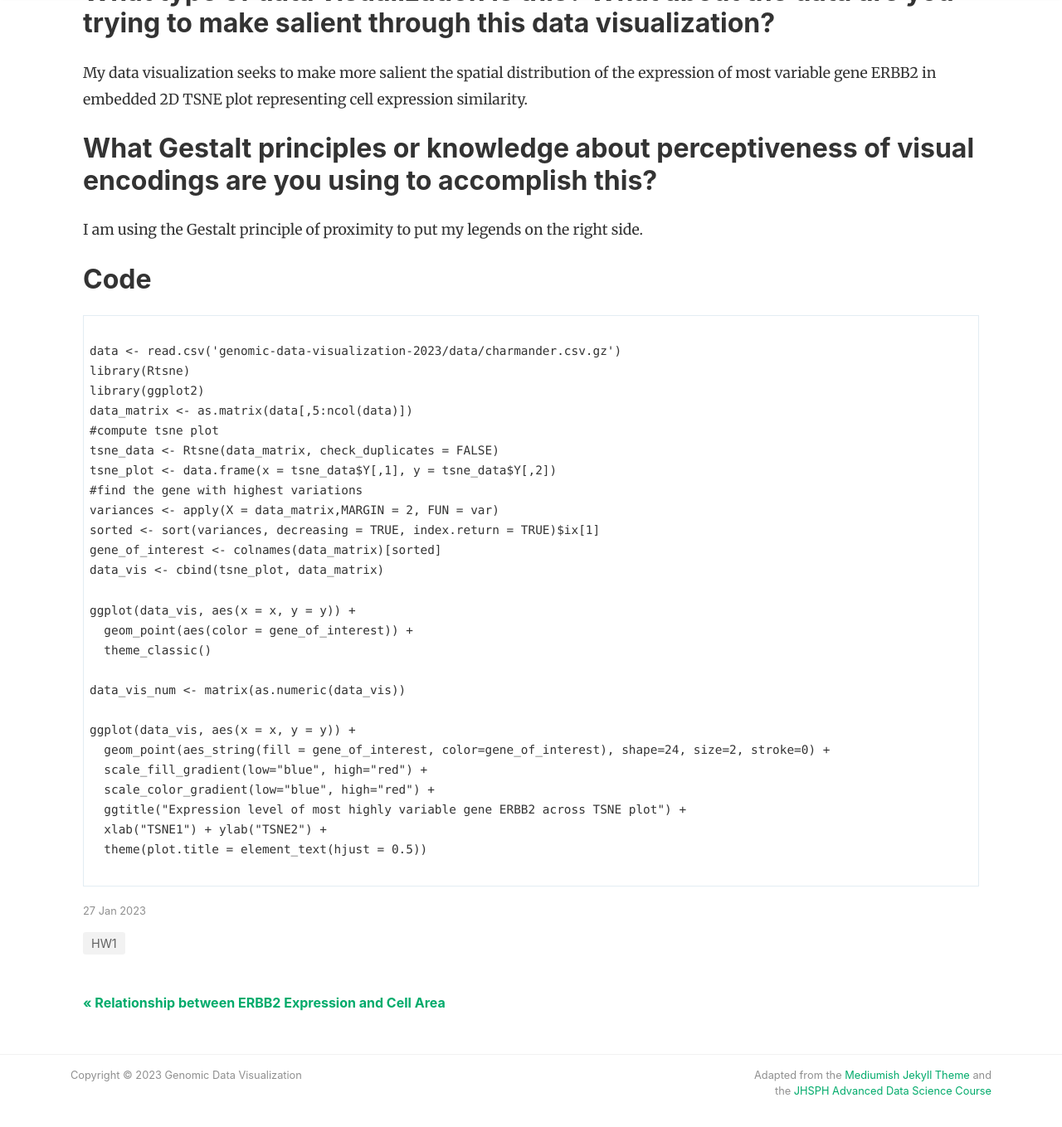
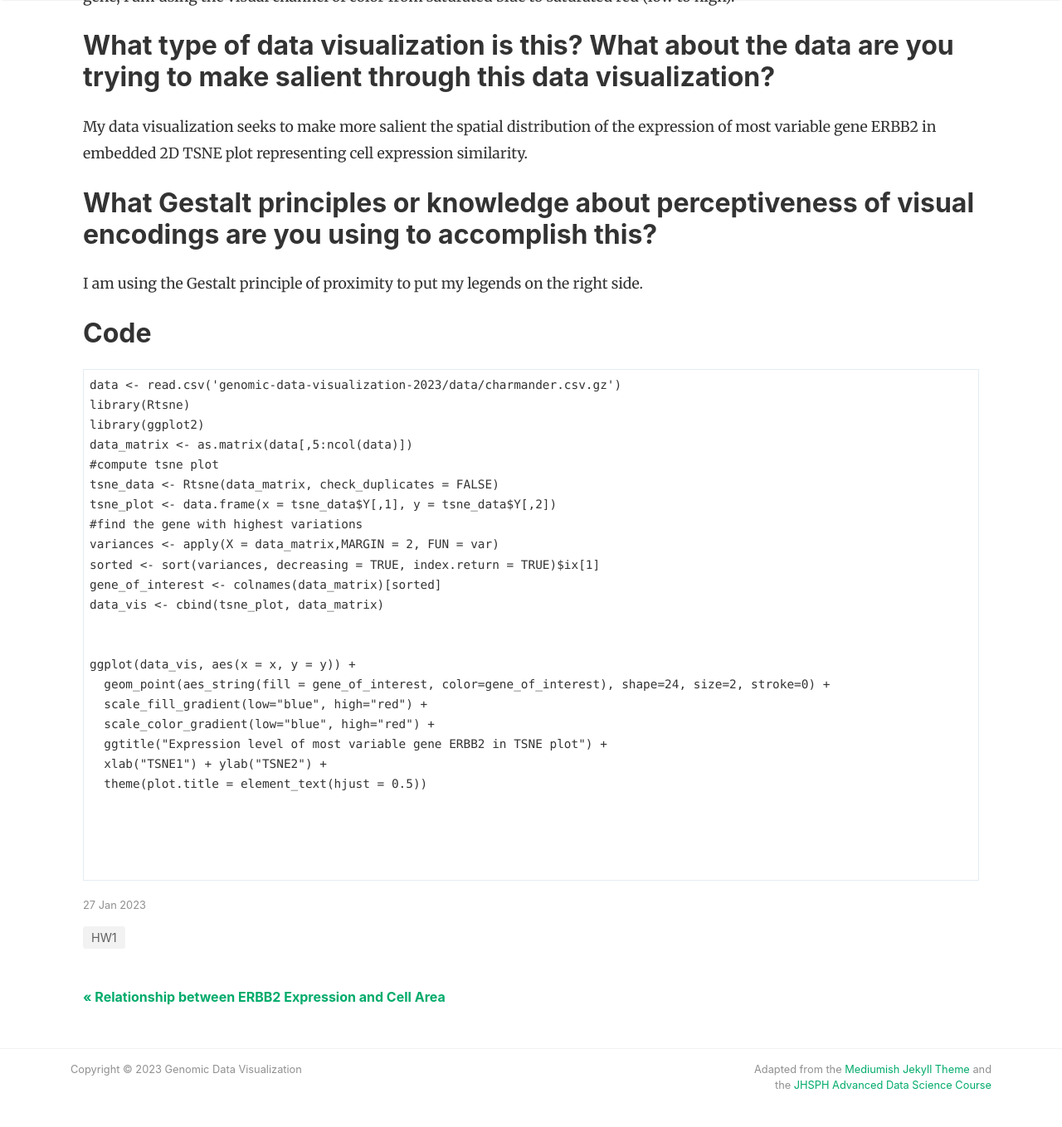
Before and after one commit to JEFworks-Lab/genomic-data-visualization-2023, a Jekyll site: the page built from _posts/2023-01-27-rwu26.md, in a window 1280 px wide and 1400 px high, scrolled down 1567 px. Shown: the top 1359 px of the window at 83% size. Built offline with Jekyll 4.4.1, drawn with Linux system fonts in a browser that asks for light colours; nearby versions of some CDN libraries; comment, search, counter and statistics services are not loaded; some of the changed text lies outside the part shown.

Commit message:
wendy added HW1

````diff
--- a/_posts/2023-01-27-rwu26.md
+++ b/_posts/2023-01-27-rwu26.md
@@ -1,6 +1,6 @@
 ---
 layout: post
-title:  "Expression level of most highly variable gene ERBB2 across TSNE plot"
+title:  "Expression level of the most variable gene ERBB2 in TSNE plot"
 author: Wendy Wu
 jhed: rwu26
 categories: [ HW1 ]
@@ -23,7 +23,6 @@ I am using the Gestalt principle of proximity to put my legends on the right sid
 ## Code
 
 ```{r}
-
 data <- read.csv('genomic-data-visualization-2023/data/charmander.csv.gz')
 library(Rtsne)
 library(ggplot2)
@@ -37,18 +36,16 @@ sorted <- sort(variances, decreasing = TRUE, index.return = TRUE)$ix[1]
 gene_of_interest <- colnames(data_matrix)[sorted]
 data_vis <- cbind(tsne_plot, data_matrix)
 
-ggplot(data_vis, aes(x = x, y = y)) +
-  geom_point(aes(color = gene_of_interest)) +
-  theme_classic()
-
-data_vis_num <- matrix(as.numeric(data_vis))
 
 ggplot(data_vis, aes(x = x, y = y)) +
   geom_point(aes_string(fill = gene_of_interest, color=gene_of_interest), shape=24, size=2, stroke=0) +
   scale_fill_gradient(low="blue", high="red") +
   scale_color_gradient(low="blue", high="red") +
-  ggtitle("Expression level of most highly variable gene ERBB2 across TSNE plot") +
+  ggtitle("Expression level of most variable gene ERBB2 in TSNE plot") +
   xlab("TSNE1") + ylab("TSNE2") +
   theme(plot.title = element_text(hjust = 0.5))
 
+
+
+
 ```
````
Also changed, not shown: homework/hw1/hw1_rwu26.png.
